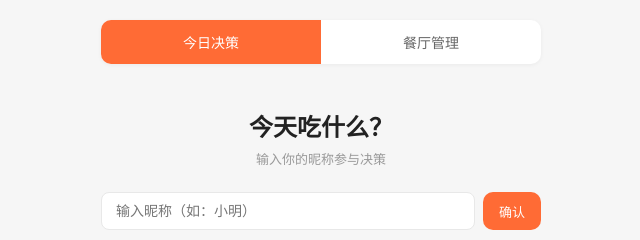
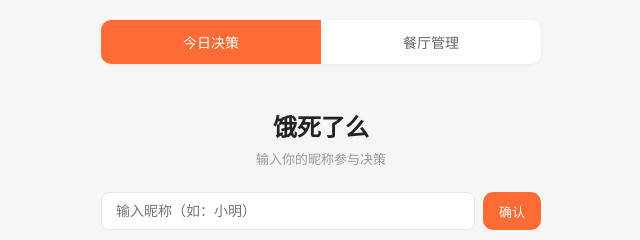
Before and after one commit to DexterWoohoo/eat-what, a plain HTML site: page index.html in a window 1280 px wide. Shown: the full height of the page, 319-959 px from the left. Drawn offline with nearby package versions, Linux system fonts and the light colour scheme.

Commit message:
rename title to 饿死了么

```diff
--- a/index.html
+++ b/index.html
@@ -244,7 +244,7 @@ body {
     <!-- 需要输入昵称 -->
     <div id="screen-nickname" class="screen active">
       <div class="header">
-        <h1>今天吃什么？</h1>
+        <h1>饿死了么</h1>
         <p>输入你的昵称参与决策</p>
       </div>
       <div class="nickname-bar">
```
